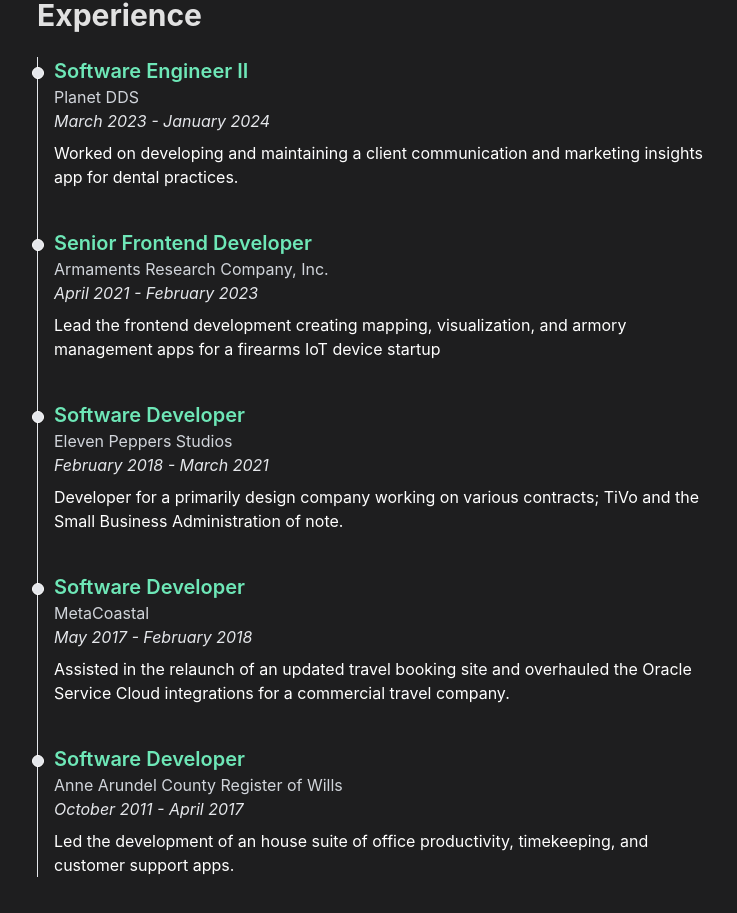
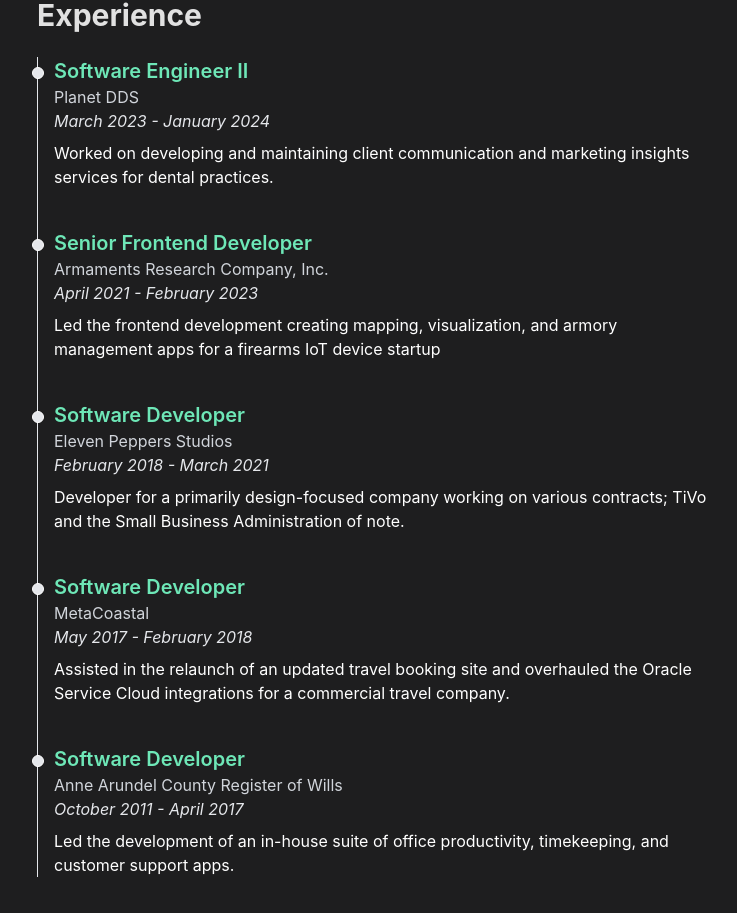
Before and after one commit to mrcastle/mrcastle-site, a React (Vite) app: page / in a window 1280 px wide. Shown: the part 963-1876 px from the top of the page, without its empty margins (267-1004 px from the left). Built offline with nearby package versions, Linux system fonts and the light colour scheme.

Commit message:
Some grammar updates

```diff
--- a/src/components/WorkExperience/WorkExperience.tsx
+++ b/src/components/WorkExperience/WorkExperience.tsx
@@ -11,21 +11,21 @@
     company: "Planet DDS",
     duration: "March 2023 - January 2024",
     description:
-      "Worked on developing and maintaining a client communication and marketing insights app for dental practices.",
+      "Worked on developing and maintaining client communication and marketing insights services for dental practices.",
   },
   {
     role: "Senior Frontend Developer",
     company: "Armaments Research Company, Inc.",
     duration: "April 2021 - February 2023",
     description:
-      "Lead the frontend development creating mapping, visualization, and armory management apps for a firearms IoT device startup",
+      "Led the frontend development creating mapping, visualization, and armory management apps for a firearms IoT device startup",
   },
   {
     role: "Software Developer",
     company: "Eleven Peppers Studios",
     duration: "February 2018 - March 2021",
     description:
-      "Developer for a primarily design company working on various contracts; TiVo and the Small Business Administration of note.",
+      "Developer for a primarily design-focused company working on various contracts; TiVo and the Small Business Administration of note.",
   },
   {
     role: "Software Developer",
@@ -39,7 +39,7 @@
     company: "Anne Arundel County Register of Wills",
     duration: "October 2011 - April 2017",
     description:
-      "Led the development of an house suite of office productivity, timekeeping, and customer support apps.",
+      "Led the development of an in-house suite of office productivity, timekeeping, and customer support apps.",
   },
 ];
 
```
